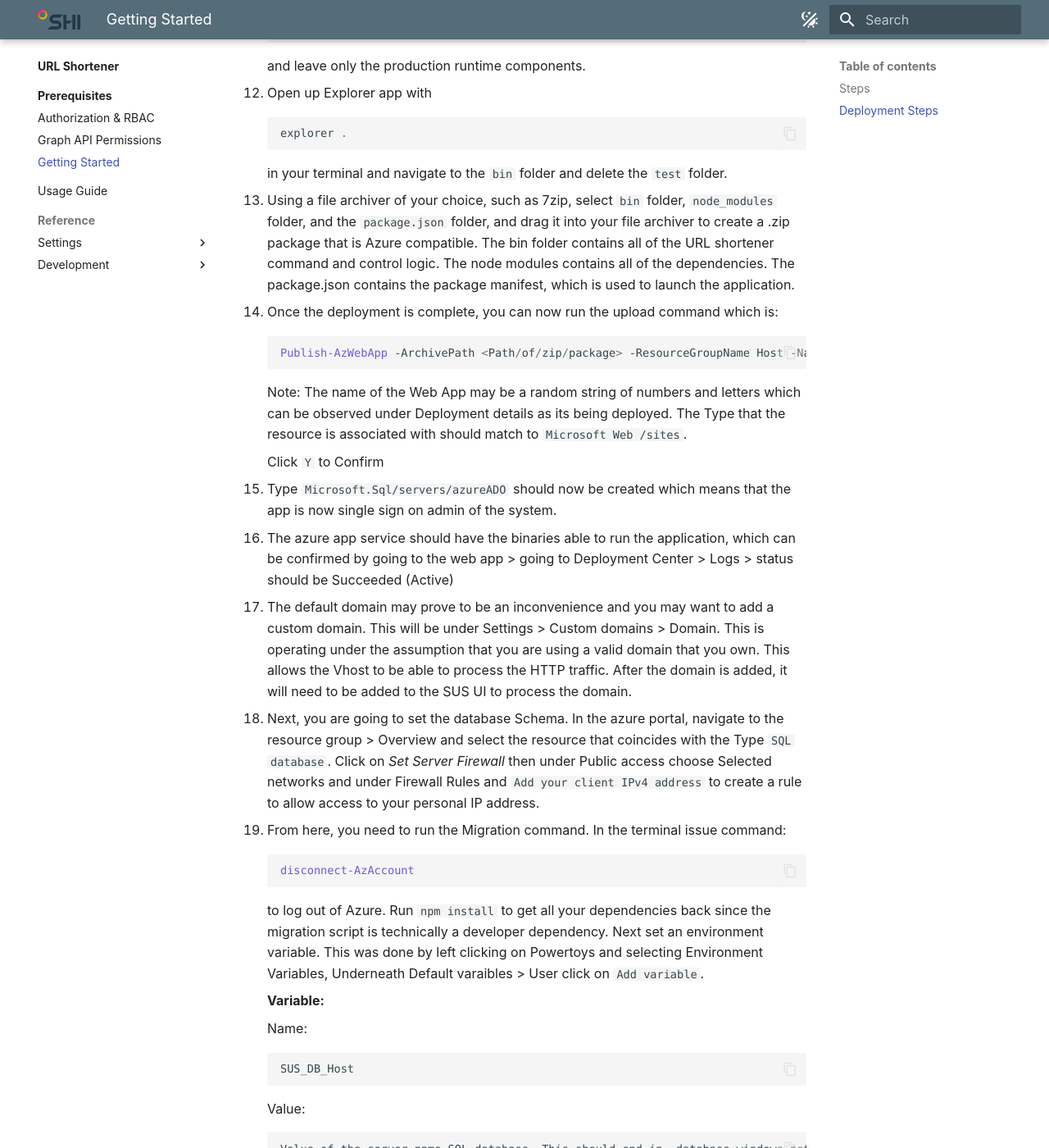
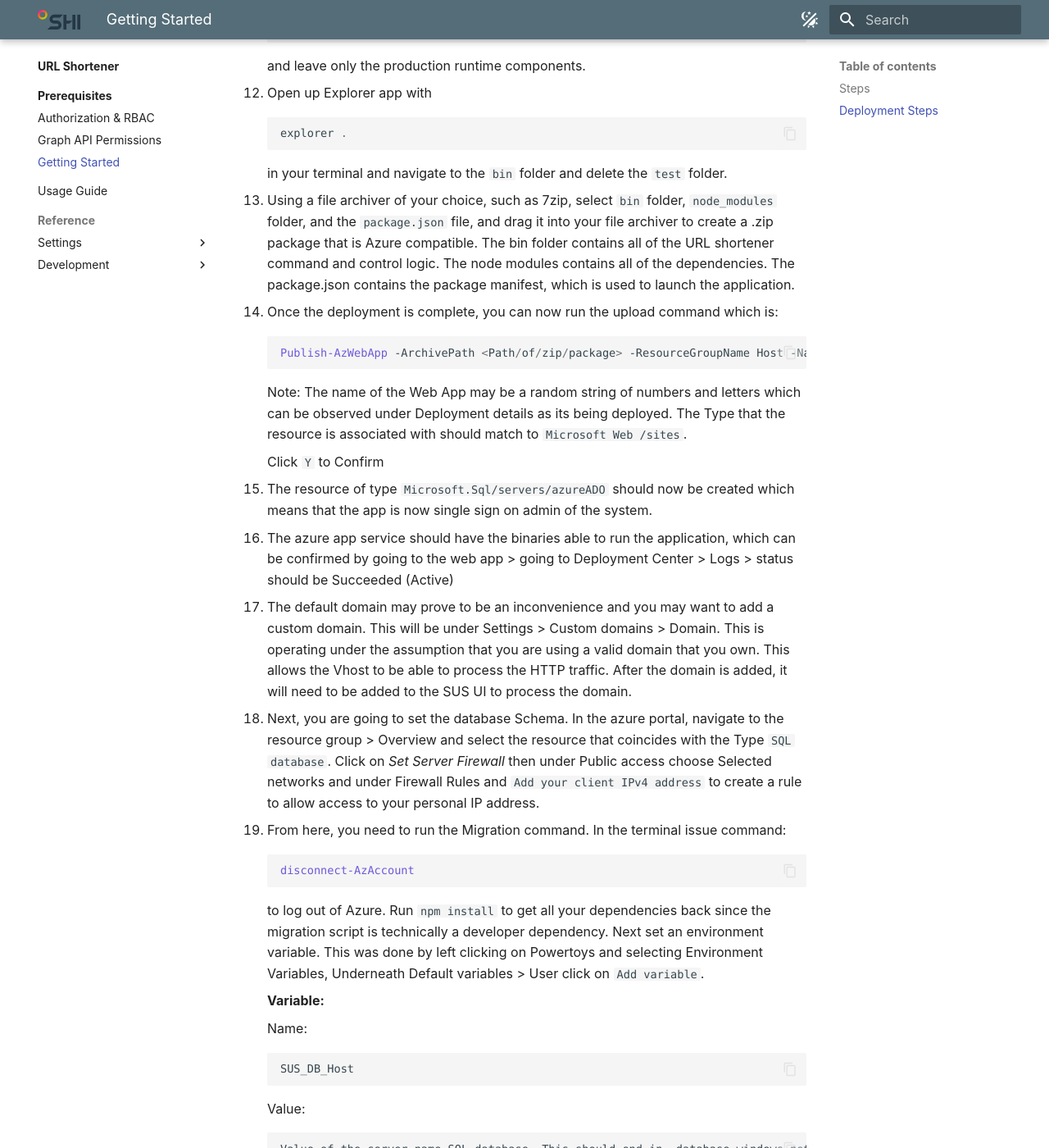
Before and after one commit to Software-Hardware-Integration-Lab/Documentation, an MkDocs documentation site: the page built from docs/URL-Shortener/Getting-Started.md, in a window 1280 px wide and 1400 px high, scrolled down 2017 px. Shown: the whole window at 82% size. Built offline with MkDocs 1.6.1 and Material for MkDocs 9.7.7, drawn with Linux system fonts in a browser that asks for light colours; plug-ins that fetch from the network failed and are left out; some of the changed text lies outside the part shown.

Commit message:
Update Getting-Started.md

````diff
--- a/docs/URL-Shortener/Getting-Started.md
+++ b/docs/URL-Shortener/Getting-Started.md
@@ -1,6 +1,6 @@
 # Getting Started
 
-Bicep is a domain-specific language that uses declarative syntax to deploy Azure resources.The bicep template (urlShortener.bicep) is found in the `./infrastructureTemplates` folder. To deploy the template, you will need the Entra ID Cloud Application Administrator role or higher.
+Bicep is a domain-specific language that uses declarative syntax to deploy Azure resources. The bicep template (urlShortener.bicep) is found in the `./infrastructureTemplates` folder. To deploy the template, you will need the Entra ID Cloud Application Administrator role or higher.
 
 ## Steps
 
@@ -72,7 +72,7 @@ If you want to set this up on-prem or in a different environment, please refer t
 
     in your terminal and navigate to the `bin` folder and delete the `test` folder.
 
-13. Using a file archiver of your choice, such as 7zip, select `bin` folder, `node_modules` folder, and the `package.json` folder, and drag it into your file archiver to create a .zip package that is Azure compatible.
+13. Using a file archiver of your choice, such as 7zip, select `bin` folder, `node_modules` folder, and the `package.json` file, and drag it into your file archiver to create a .zip package that is Azure compatible.
     The bin folder contains all of the URL shortener command and control logic.
     The node modules contains all of the dependencies.
     The package.json contains the package manifest, which is used to launch the application.
@@ -87,7 +87,7 @@ If you want to set this up on-prem or in a different environment, please refer t
 
     Click `Y` to Confirm
 
-15. Type `Microsoft.Sql/servers/azureADO` should now be created which means that the app is now single sign on admin of the system.
+15. The resource of type `Microsoft.Sql/servers/azureADO` should now be created which means that the app is now single sign on admin of the system.
 
 16. The azure app service should have the binaries able to run the application, which can be confirmed by going to the web app > going to Deployment Center > Logs > status should be Succeeded (Active)
 
@@ -101,7 +101,7 @@ If you want to set this up on-prem or in a different environment, please refer t
     disconnect-AzAccount
     ```
 
-    to log out of Azure. Run `npm install` to get all your dependencies back since the migration script is technically a developer dependency. Next set an environment variable. This was done by left clicking on Powertoys and selecting Environment Variables, Underneath Default varaibles > User click on `Add variable`.
+    to log out of Azure. Run `npm install` to get all your dependencies back since the migration script is technically a developer dependency. Next set an environment variable. This was done by left clicking on Powertoys and selecting Environment Variables, Underneath Default variables > User click on `Add variable`.
 
     **Variable:**
 
````
Also changed, not shown: other parts of docs/URL-Shortener/Getting-Started.md (+1 -1 lines).
